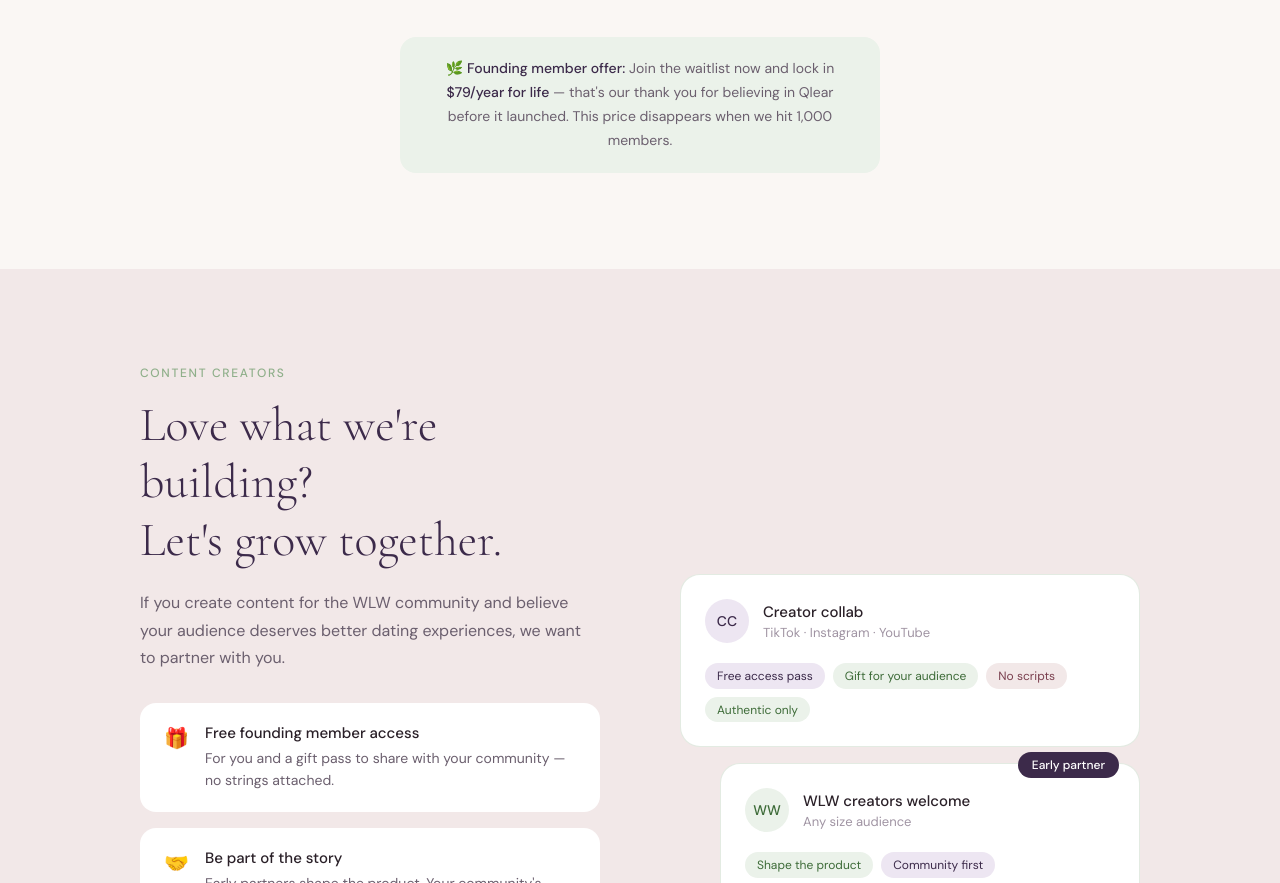
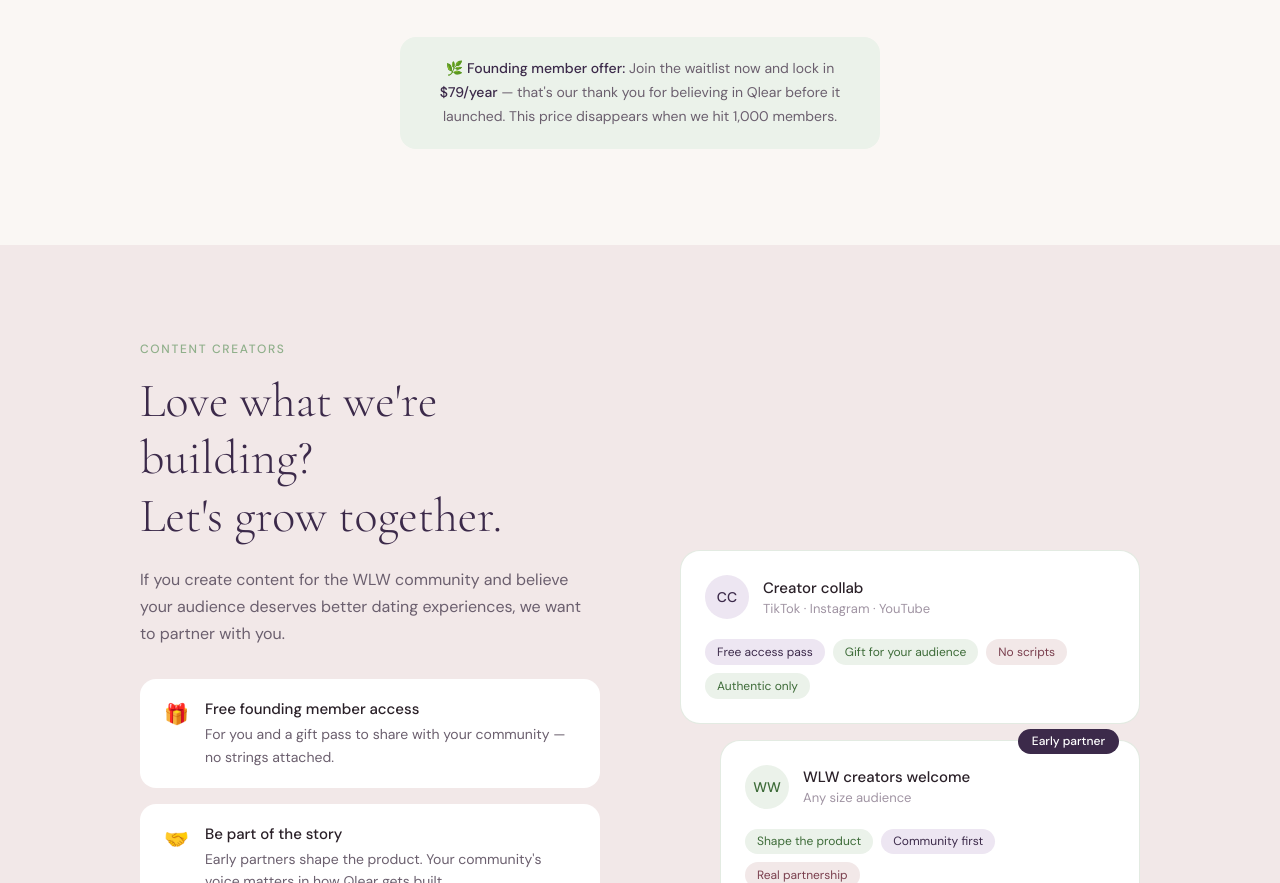
Before and after one commit to getqlear/qlear-app, a plain HTML site: page index.html in a window 1280 px wide. Shown: the part 4847-5730 px from the top of the page. Drawn offline with nearby package versions, Linux system fonts and the light colour scheme.

Commit message:
Update index.html

```diff
--- a/index.html
+++ b/index.html
@@ -370,7 +370,7 @@
       </div>
     </div>
     <div class="founding-note">
-      🌿 <strong>Founding member offer:</strong> Join the waitlist now and lock in <strong>$79/year for life</strong> — that's our thank you for believing in Qlear before it launched. This price disappears when we hit 1,000 members.
+      🌿 <strong>Founding member offer:</strong> Join the waitlist now and lock in <strong>$79/year </strong> — that's our thank you for believing in Qlear before it launched. This price disappears when we hit 1,000 members.
     </div>
   </div>
 </section>
```
